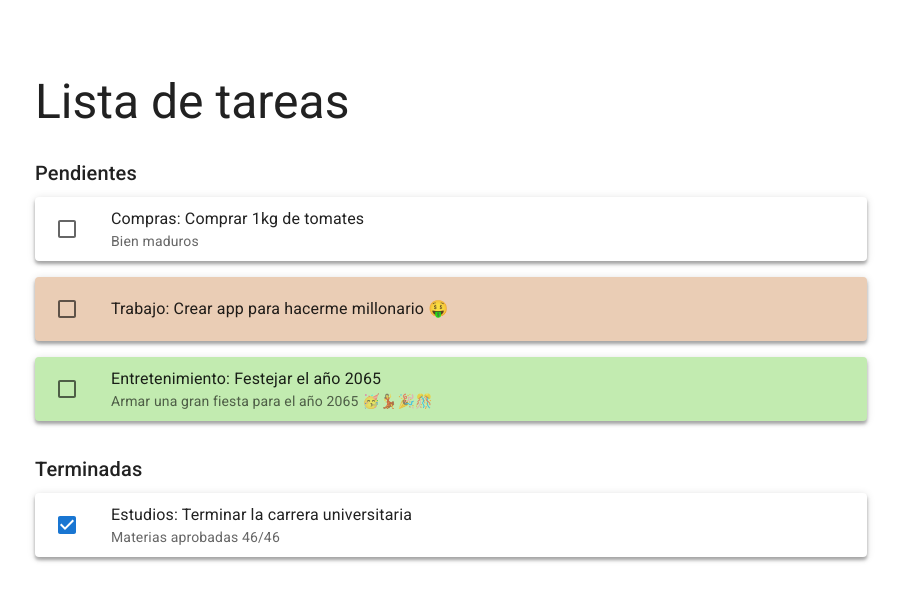
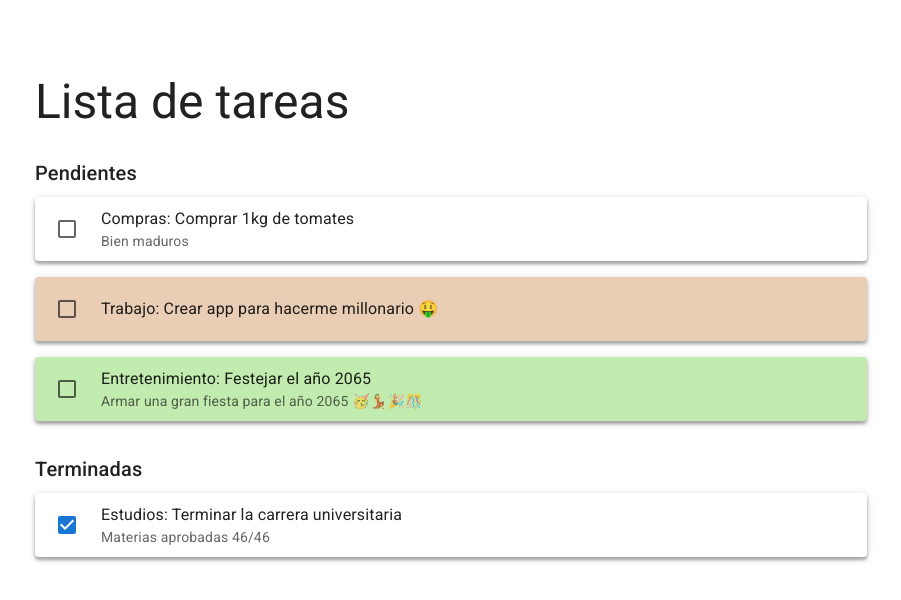
Before and after one commit to rodrigortigosa/frontend-exercise-minder, a React (Vite) app: page / in a window 1280 px wide. Shown: the top 600 px of the page, without its empty margins (189-1090 px from the left). Built offline with nearby package versions, Linux system fonts and the light colour scheme; data requests are answered from the project's data file.

Commit message:
feat: elimina estilo

```diff
--- a/src/components/TaskItem.tsx
+++ b/src/components/TaskItem.tsx
@@ -13,7 +13,6 @@ export const TaskItem: React.FC<TaskItemProps> = ({ task, onCheck }) => {
 		<ListItem
 			sx={{
 				p: "10px",
-				gap: "10px",
 				borderRadius: "4px",
 				boxShadow: `
         0px 3px 3px rgba(0, 0, 0, 0.20),
```
